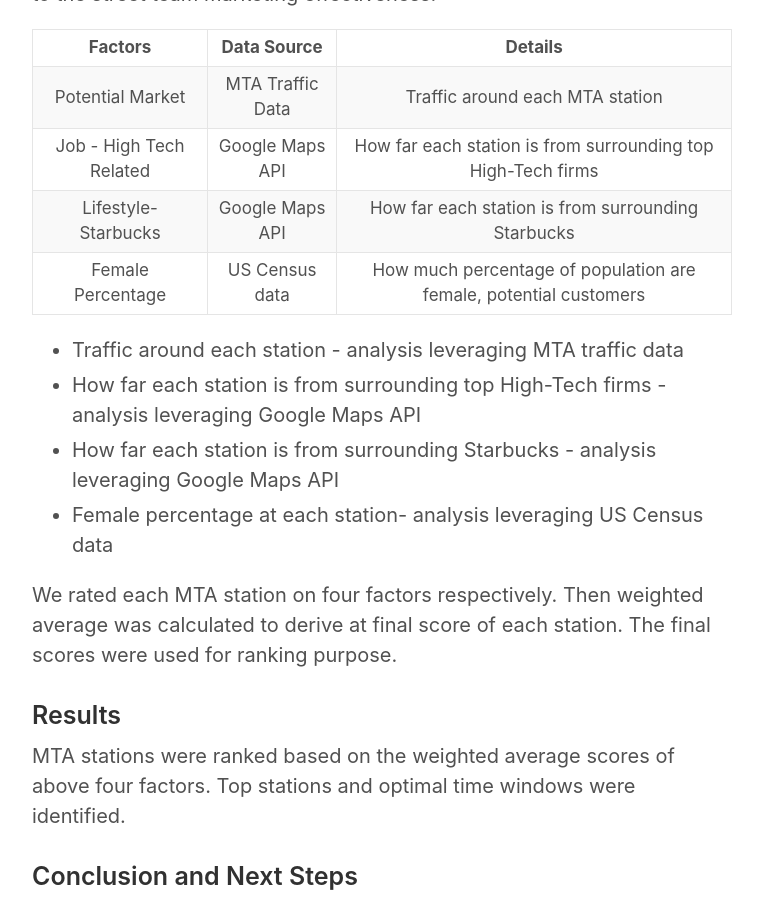
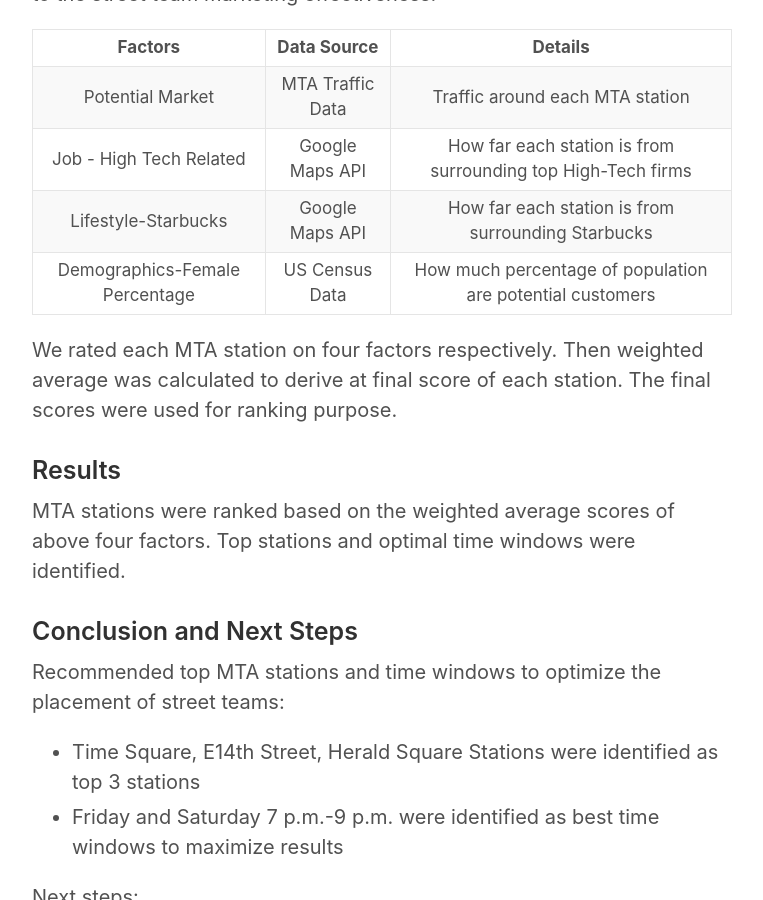
Before and after one commit to xzhou110/xzhou110.github.io, a Jekyll site: the page built from _posts/2018-07-06-project-benson.md, in a window 1280 px wide and 900 px high, scrolled down 1047 px. Shown: the whole window, without its empty margins (258-1021 px from the left). Built offline with Jekyll 4.4.1, drawn with Linux system fonts in a browser that asks for light colours.

Commit message:
final touch

```diff
--- a/_posts/2018-07-06-project-benson.md
+++ b/_posts/2018-07-06-project-benson.md
@@ -58,20 +58,13 @@ After thorough analysis, we believed following factors have strong impact to the
 
     </tr>
     <tr>
-      <td style="text-align: center">Female Percentage</td>
-      <td style="text-align: center">US Census data</td>
-      <td style="text-align: center">How much  percentage of population are female, potential customers</td>
+      <td style="text-align: center">Demographics-Female Percentage</td>
+      <td style="text-align: center">US Census Data</td>
+      <td style="text-align: center">How much  percentage of population are potential customers</td>
 
     </tr>
   </tbody>
 </table>
-
-<ul>
-<li>Traffic around each station - analysis leveraging MTA traffic data</li>
-<li> How far each station is from surrounding top High-Tech firms - analysis leveraging Google Maps API</li>
-<li>How far each station is from surrounding Starbucks - analysis leveraging Google Maps API </li>
-<li> Female percentage at each station- analysis leveraging US Census data</li>
-</ul>
 
 We rated each MTA station on four factors respectively. Then weighted average was calculated to derive at final score of each station. The final scores were used for ranking purpose.
 
@@ -93,4 +86,4 @@ Next steps:
 <li>Other factors to consider: education, income level, and etc.</li>
 </ul>
 
-<img src="final_finding.jpg" height="42" width="42">
+<img src="final_finding.jpg" height="400" width="300">
```
Also changed, not shown: _includes/final_finding.jpg (deleted).
